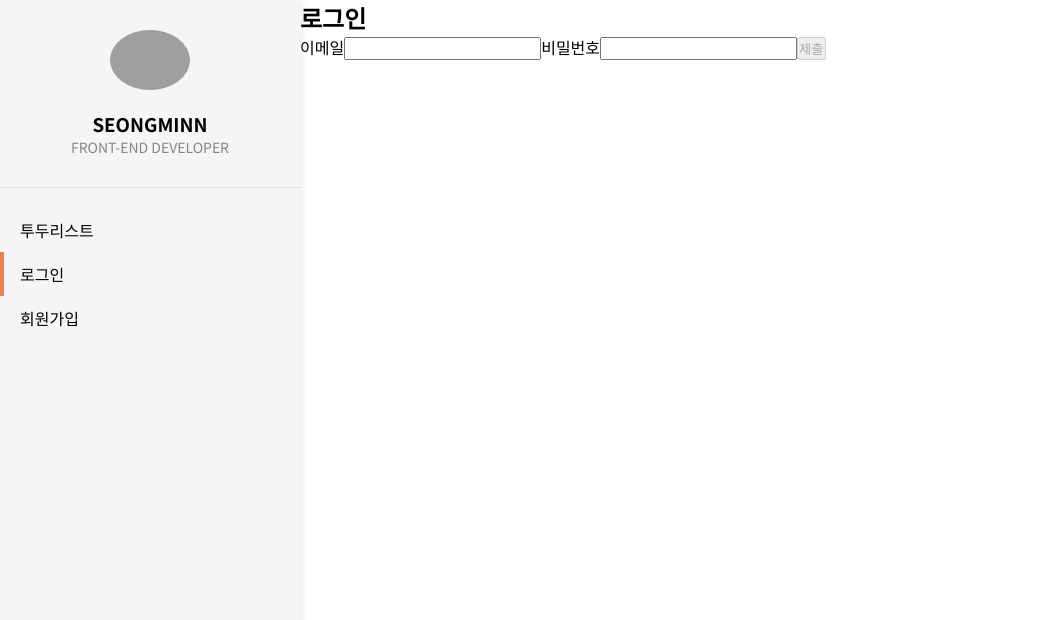
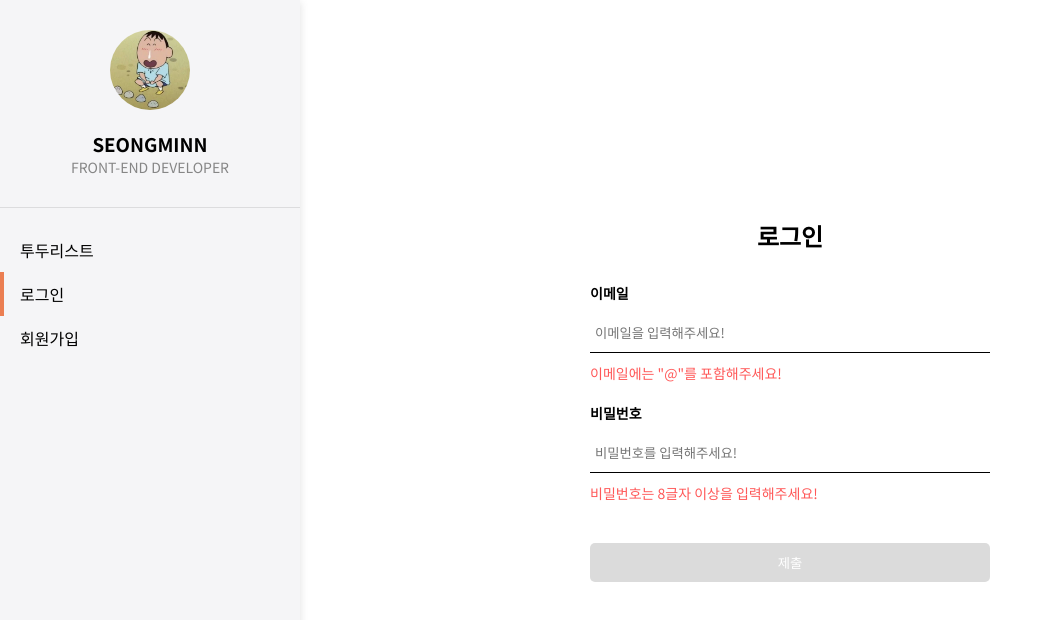
Before and after one commit to seongminn/wanted-pre-onboarding-frontend, a React (Create React App) app: page /signin in a window 1280 px wide. Shown: the top 620 px of the page, without its empty margins (0-1053 px from the left). Built offline with nearby package versions, Linux system fonts and the light colour scheme; grey boxes are pictures that could not be loaded.

Commit message:
style: auth 페이지 스타일 추가
refactor: Form 컴포넌트를 auth 디렉토리의 하위로 이동
feat: 유효성 검사에 의한 안내 문구 생성
feat: 정적 이미지 파일 생성

```diff
--- /dev/null
+++ b/src/components/auth/Form/index.tsx
@@ -0,0 +1,68 @@
+import './style.scss';
+
+import { ChangeEvent, FormEvent } from 'react';
+
+import { AUTH_MESSAGE } from '@/constants/validation';
+import { AuthValidator } from '@/utils/validator';
+
+interface AuthFormProps {
+  title: string;
+  email: string;
+  password: string;
+  handleInput: (e: ChangeEvent<HTMLInputElement>) => void;
+  onSubmit: (e: FormEvent<HTMLFormElement>) => void;
+  testId: string;
+}
+
+const AuthForm = (props: AuthFormProps) => {
+  const { title, email, password, handleInput, onSubmit, testId } = props;
+
+  const { isValidateEmail, isValidatePassword } = AuthValidator(email, password);
+
+  return (
+    <form onSubmit={onSubmit} className="form">
+      <h2 className="title">{title}</h2>
+      <label htmlFor="email" className="form-label">
+        이메일
+      </label>
+      <input
+        id="email"
+        type="text"
+        className="form-input"
+        value={email}
+        onChange={handleInput}
+        placeholder="이메일을 입력해주세요!"
+        data-testid="email-input"
+      />
+      <p className={`form-log ${!isValidateEmail && 'error'}`}>
+        {!isValidateEmail ? AUTH_MESSAGE.EMAIL_ERROR : AUTH_MESSAGE.EMAIL_SUCCESS}
+      </p>
+
+      <label htmlFor="password" className="form-label">
+        비밀번호
+      </label>
+      <input
+        id="password"
+        type="password"
+        className="form-input"
+        value={password}
+        onChange={handleInput}
+        placeholder="비밀번호를 입력해주세요!"
+        data-testid="password-input"
+      />
+      <p className={`form-log ${!isValidatePassword && 'error'}`}>
+        {!isValidatePassword ? AUTH_MESSAGE.PASSWORD_ERROR : AUTH_MESSAGE.PASSWORD_SUCCESS}
+      </p>
+
+      <button
+        className="form-button"
+        data-testid={testId}
+        disabled={!isValidateEmail || !isValidatePassword}
+      >
+        제출
+      </button>
+    </form>
+  );
+};
+
+export default AuthForm;
--- /dev/null
+++ b/src/components/auth/Form/style.scss
@@ -0,0 +1,67 @@
+@import '@/index.scss';
+
+.form {
+  width: 100%;
+  max-width: 400px;
+  height: 100%;
+  margin: auto auto;
+
+  background-color: white;
+
+  display: flex;
+  flex-direction: column;
+  justify-content: center;
+  align-items: center;
+}
+
+.title {
+  text-align: center;
+  padding-bottom: 30px;
+}
+
+.form-label {
+  width: 100%;
+  margin-bottom: 10px;
+
+  text-align: left;
+  font-size: 14px;
+  font-weight: 600;
+}
+
+.form-input {
+  width: 100%;
+  padding: 10px 10px 10px 5px;
+  margin-bottom: 20px;
+
+  border: none;
+  border-bottom: 1px solid black;
+}
+
+.form-log {
+  width: 100%;
+  font-size: 14px;
+  text-align: left;
+  margin: -10px 0 20px;
+  color: $success;
+
+  &.error {
+    color: $error;
+  }
+}
+
+.form-button {
+  width: 100%;
+  padding: 10px 10px;
+  margin-top: 20px;
+
+  border: none;
+  border-radius: 5px;
+  background-color: $primary;
+  opacity: 0.8;
+  color: white;
+
+  &:disabled {
+    background-color: $lightgray;
+    cursor: default;
+  }
+}
--- a/src/constants/validation.ts
+++ b/src/constants/validation.ts
@@ -2,3 +2,10 @@ export const VALIDATION = {
   AT: '@',
   MIN_LENGTH: 8,
 };
+
+export const AUTH_MESSAGE = {
+  EMAIL_SUCCESS: '유효한 이메일입니다!',
+  EMAIL_ERROR: '이메일에는 "@"를 포함해주세요!',
+  PASSWORD_SUCCESS: '유효한 비밀번호입니다!',
+  PASSWORD_ERROR: '비밀번호는 8글자 이상을 입력해주세요!',
+};
--- a/src/pages/signin/index.tsx
+++ b/src/pages/signin/index.tsx
@@ -2,7 +2,7 @@ import { FormEvent } from 'react';
 import { useNavigate } from 'react-router-dom';
 
 import { postSignin } from '@/api/auth';
-import AuthForm from '@/components/form';
+import AuthForm from '@/components/auth/Form';
 import { TOKEN_KEY } from '@/constants/auth';
 import { PATH } from '@/constants/path';
 import useCredentials from '@/hooks/useCredentials';
--- a/src/pages/signup/index.tsx
+++ b/src/pages/signup/index.tsx
@@ -2,7 +2,7 @@ import { FormEvent } from 'react';
 import { useNavigate } from 'react-router-dom';
 
 import { postSignup } from '@/api/auth';
-import AuthForm from '@/components/form';
+import AuthForm from '@/components/auth/Form';
 import { PATH } from '@/constants/path';
 import useCredentials from '@/hooks/useCredentials';
 
```
Also changed, not shown: public/profile.webp (added).
